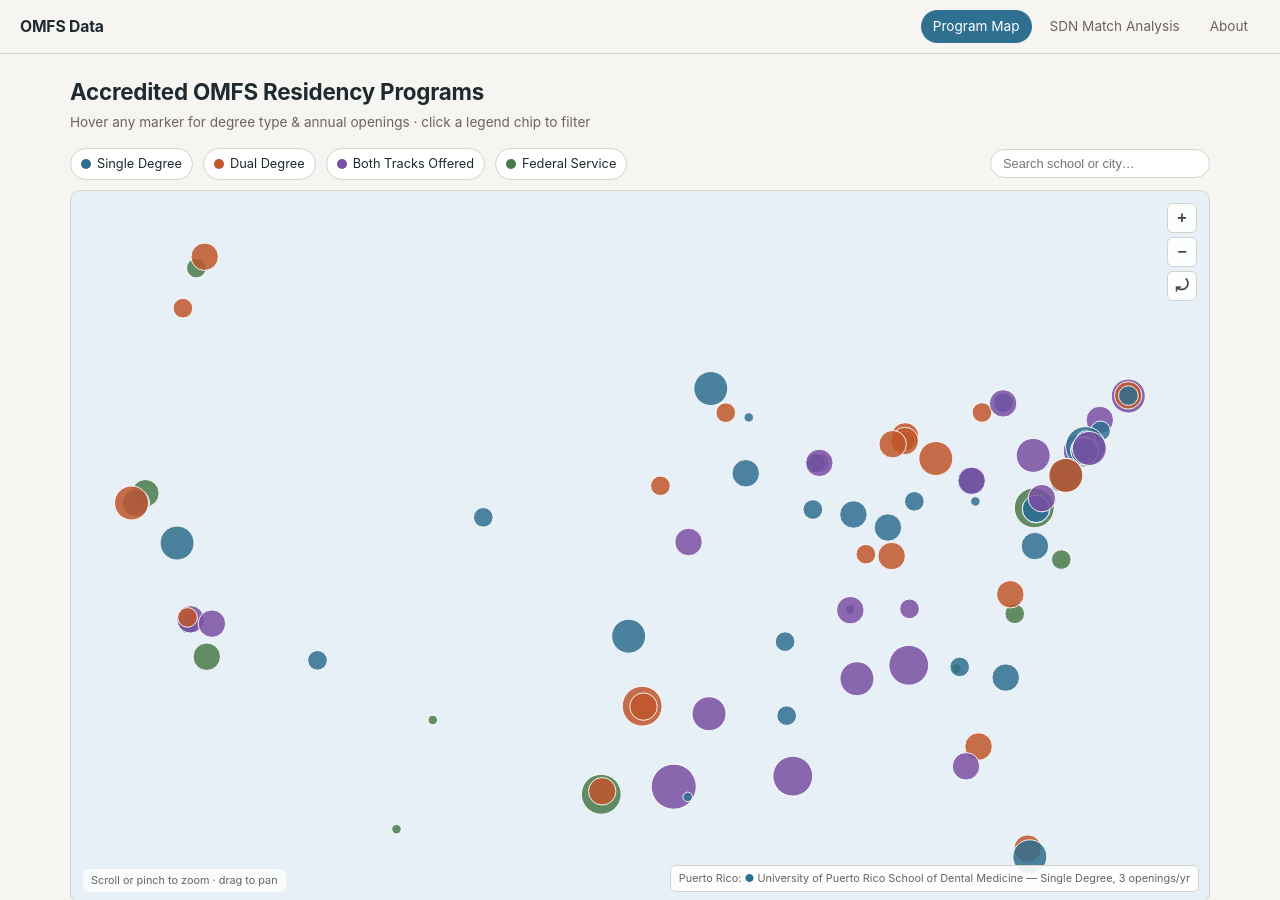
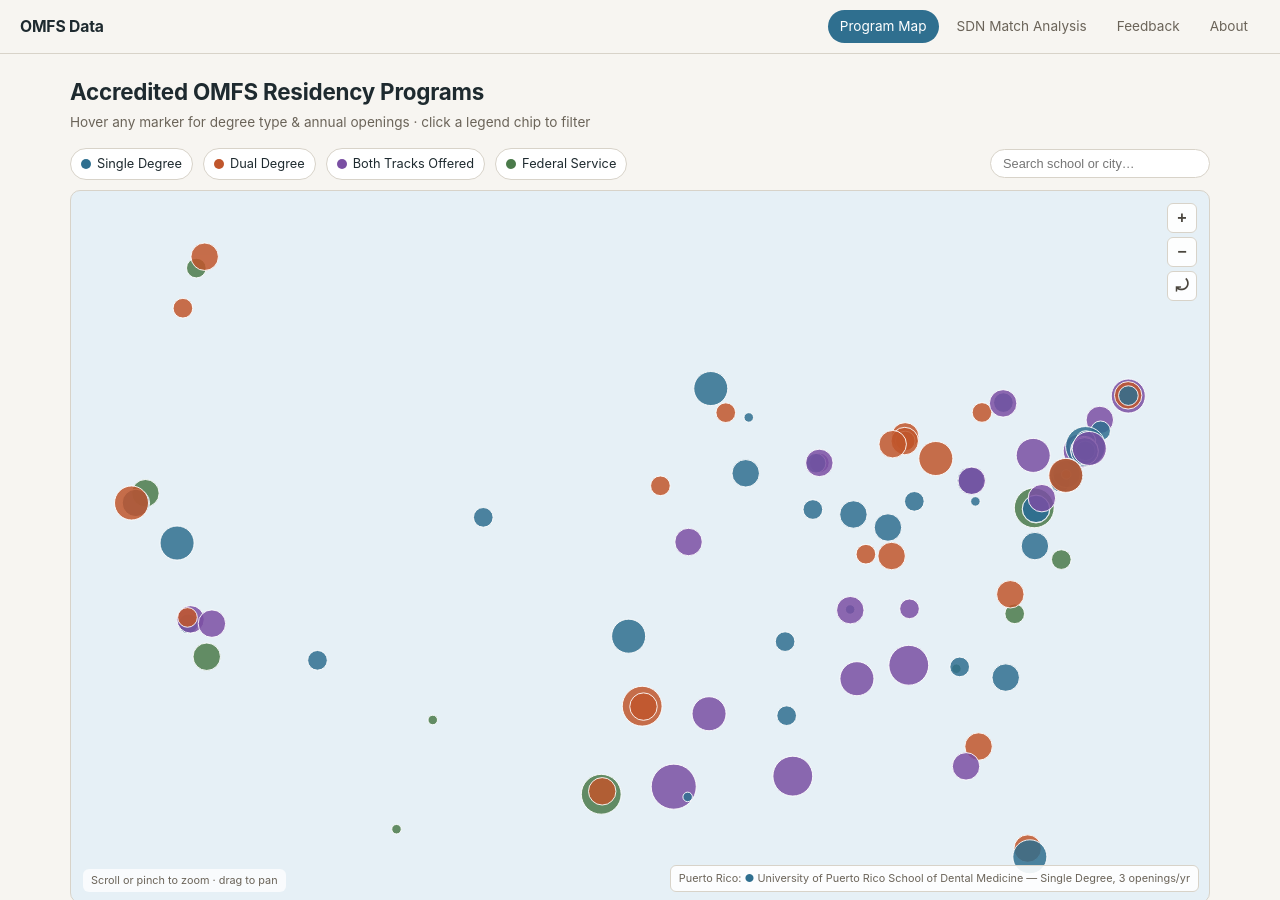
Before and after one commit to omfsdata/data, a Jekyll site: the page built from index.html, in a window 1280 px wide and 900 px high. Built offline with Jekyll 4.4.1, drawn with Linux system fonts in a browser that asks for light colours; nearby versions of some CDN libraries.

Commit message:
Update default.html

```diff
--- a/_layouts/default.html
+++ b/_layouts/default.html
@@ -13,6 +13,7 @@
     <div class="nav-links">
       <a href="{{ '/' | relative_url }}"        class="{% if page.nav == 'map' %}active{% endif %}">Program Map</a>
       <a href="{{ '/analysis/' | relative_url }}" class="{% if page.nav == 'analysis' %}active{% endif %}">SDN Match Analysis</a>
+      <a href="{{ '/feedback/' | relative_url }}"    class="{% if page.nav == 'feedback' %}active{% endif %}">Feedback</a>
       <a href="{{ '/about/' | relative_url }}"    class="{% if page.nav == 'about' %}active{% endif %}">About</a>
     </div>
   </nav>
```
